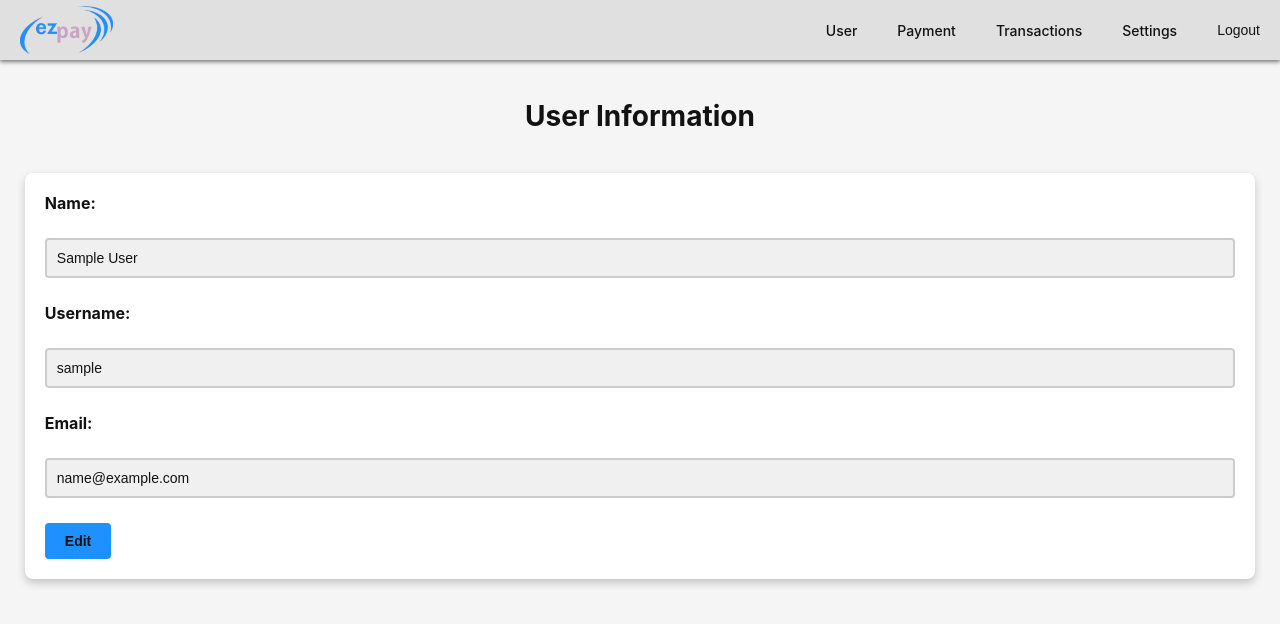
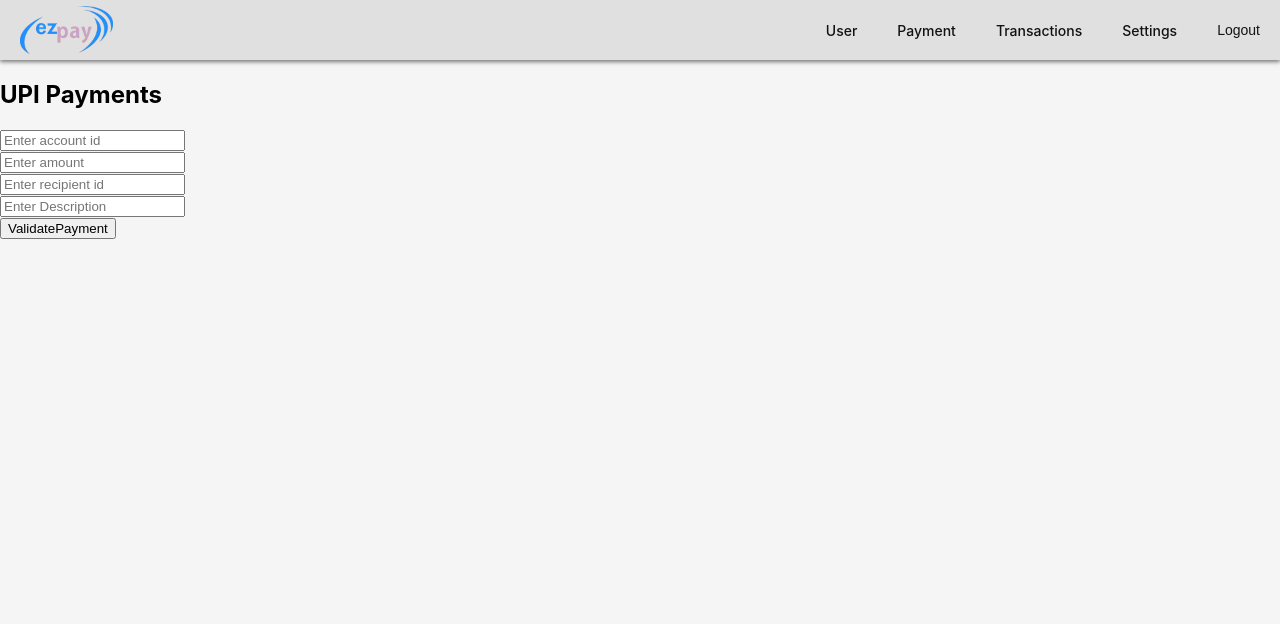
Before and after one commit to NecroWolf28/ezpay-react, a React (Create React App) app: page /payments/upi in a window 1280 px wide. Before the commit this address led to /user. Shown: the top 624 px of the page. Built offline with nearby package versions, Linux system fonts and the light colour scheme; sample sign-in values are in the browser's storage.

Commit message:
Add cancel transaction feature frontend support

```diff
--- a/src/App.js
+++ b/src/App.js
@@ -10,6 +10,9 @@ import Settings from './page/settings/Settings';
 import Login from "./page/auth/Login";
 import PrivateRoute from "./PrivateRoute";
 import Recover from "./page/auth/Recover";
+import Payment from "./page/payments/";
+import UPIPayments from "./page/payments/UPIPayments";
+import BankTransfer from "./page/payments/BankTransfer";
 
 function App() {
     const [darkMode, setDarkMode] = useState(
@@ -49,6 +52,15 @@ function App() {
                         <Route path="/settings" element={<PrivateRoute>
                             <Settings toggleDarkMode={toggleDarkMode} darkMode={darkMode}/></PrivateRoute>}
                         />
+                        <Route path="/payments" element={<PrivateRoute>
+                            <Payment toggleDarkMode={toggleDarkMode} darkMode={darkMode}/></PrivateRoute>}
+                        />
+                        <Route path="/payments/upi" element={<PrivateRoute>
+                            <UPIPayments toggleDarkMode={toggleDarkMode} darkMode={darkMode}/></PrivateRoute>}
+                        />
+                        <Route path="/payments/bank-transfer" element={<PrivateRoute>
+                            <BankTransfer toggleDarkMode={toggleDarkMode} darkMode={darkMode}/></PrivateRoute>}
+                        />
                         <Route path="*" element={<Navigate to="/user" replace/>}/>
                     </Routes>
                 </BrowserRouter>
--- /dev/null
+++ b/src/page/payments/BankTransfer.js
@@ -0,0 +1,4 @@
+function BankTransfer() {
+    return null;
+}
+export default BankTransfer;
--- /dev/null
+++ b/src/page/payments/UPIPayments.js
@@ -0,0 +1,59 @@
+import {useRef} from "react";
+
+function UPIPayments() {
+    let accountRef = useRef();
+    let amountRef = useRef();
+    let recipientRef = useRef();
+    let descRef = useRef();
+
+
+    const sendPayment = async () => {
+        let variables = {
+            "accountId": accountRef.current.value,
+            "amount": amountRef.current.value,
+            "recipientUPI": recipientRef.current.value,
+            "description": descRef.current.value
+        }
+
+        const res = await fetch("http://localhost:8081/api/payment/upiPayment",
+            {"method":"POST",
+                "body":JSON.stringify(variables),
+            "headers":{"Content-Type":"application/json"}});
+        const data = await res.json();
+        console.log(data);
+    }
+
+    return (
+
+        <div className="Container">
+         <div className="row">
+            <div className="col-md-6">
+                <h2>UPI Payments</h2>
+            </div>
+         </div>
+            <div className="row">
+                <div className="col-md-6">
+                    <input ref={accountRef} type="text" placeholder="Enter account id"/>
+                </div>
+                <div className="col-md-6">
+                    <input ref={amountRef} type="text" placeholder="Enter amount"/>
+                </div>
+                <div className="col-md-6">
+                    <input ref={recipientRef} type="text" placeholder="Enter recipient id"/>
+                </div>
+                <div className="col-md-6">
+                    <input ref={descRef} type="text" placeholder="Enter Description"/>
+                </div>
+                <div className="row">
+                    <div className="col-md-6">
+
+                        <button onClick={() => sendPayment()}>ValidatePayment</button>
+
+                    </div>
+                </div>
+            </div>
+        </div>
+    );
+}
+
+export default UPIPayments;
```
Also changed, not shown: src/page/payments/Payment.js (added, +31 -0 lines).
